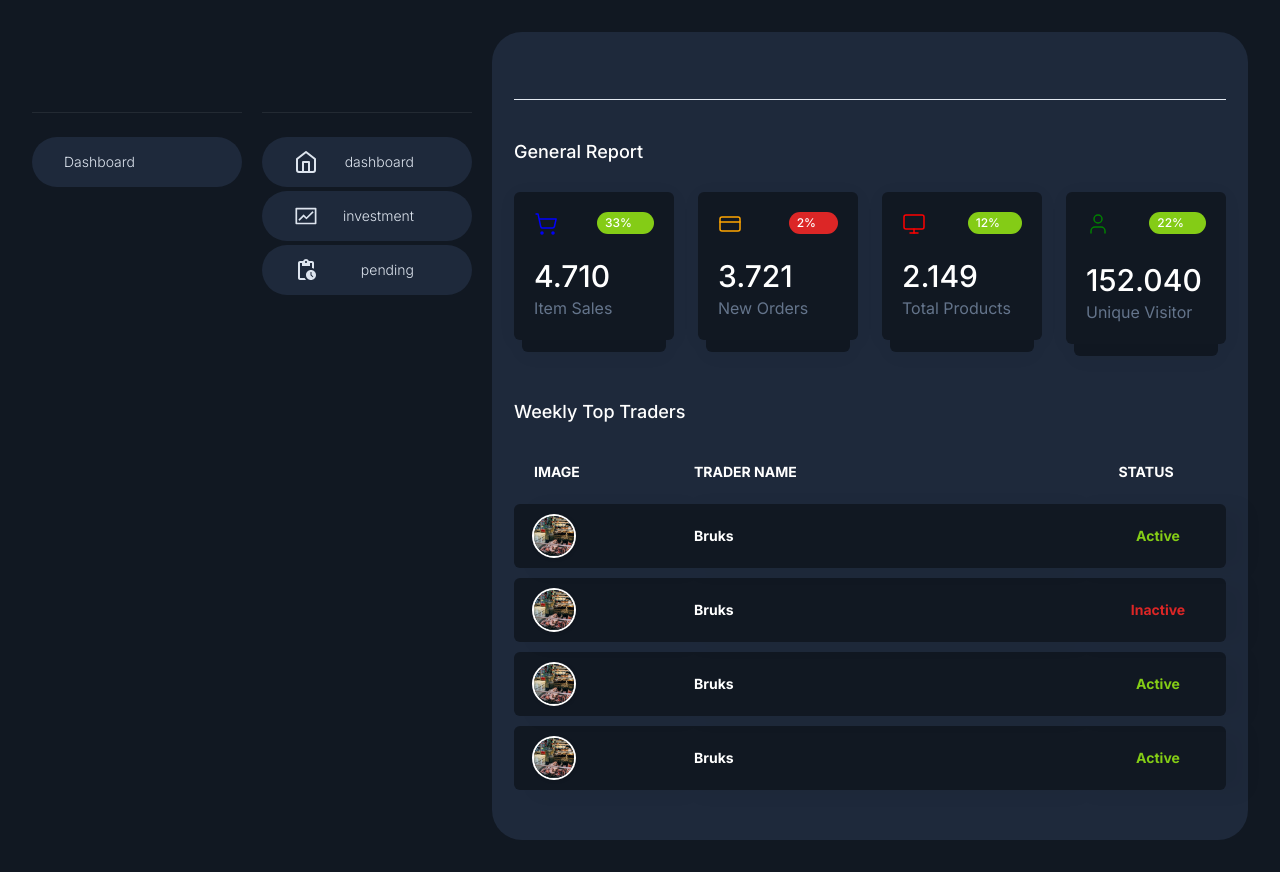
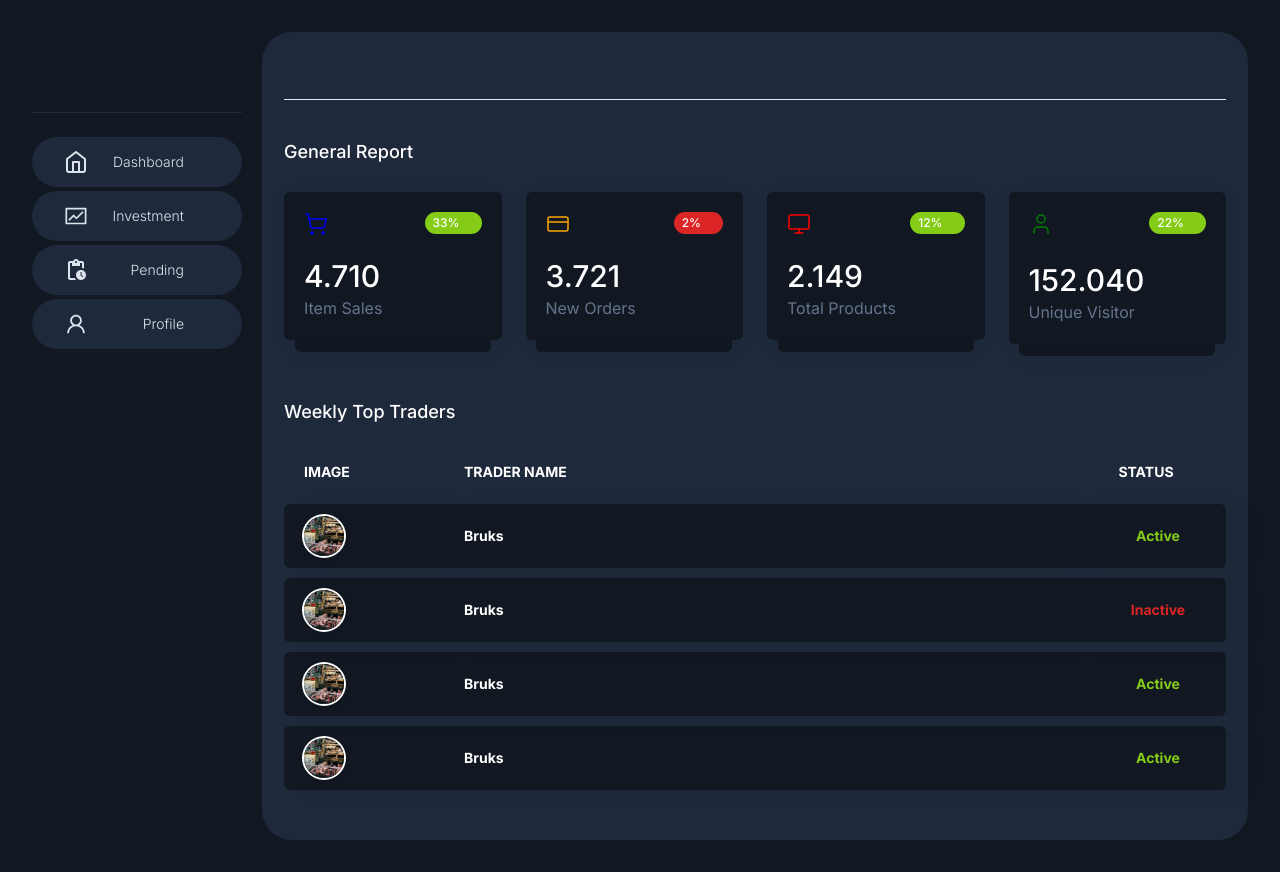
Before and after one commit to Bruksx/trading-app, a Next.js app: page /dashboard in a window 1280 px wide. Built offline with nearby package versions, Linux system fonts and the light colour scheme.

Commit message:
Fixes+++

```diff
--- a/src/app/dashboard/page.tsx
+++ b/src/app/dashboard/page.tsx
@@ -13,56 +13,6 @@ export default function Dashboard() {
 
     <MobileHeader/>
     <div className="flex mt-[4.7rem] md:mt-0">
-
-        <nav className="side-nav">
-            <a href="" className="intro-x flex items-center pl-5 pt-4">
-            <div className="mobile-header-container logo-dashboard flex items-center">
-          <img
-            src="/logo.png"
-            alt="Logo"
-            className="mobile-header-img dash h-12 mr-4 logo"
-          />
-          <p className="mobile-header-text company-name">LarvaTrade</p>
-        </div>
-            </a>
-            <div className="side-nav__devider my-6"></div>
-            <ul className='bg-black'>
-                <li>
-                    <a href="/dashboard" className="side-menu side-menu--active">
-                        <div className="side-menu__icon"> <i data-lucide="home"></i> </div>
-                        <div className="side-menu__title text-white font-bold">
-                            Dashboard
-                            <div className="side-menu__sub-icon transform rotate-180"> <i data-lucide="chevron-down"></i> </div>
-                        </div>
-                    </a>
-                </li>
-                <li>
-                    <a href="/investment" className="side-menu">
-                        <div className="side-menu__icon"> <i data-lucide="box"></i> </div>
-                        <div className="side-menu__title">
-                            Investment
-                            <div className="side-menu__sub-icon "> <i data-lucide="chevron-down"></i> </div>
-                        </div>
-                    </a>
-                </li>
-                <li>
-                    <a href="/pending" className="side-menu">
-                        <div className="side-menu__icon"> <i data-lucide="shopping-bag"></i> </div>
-                        <div className="side-menu__title">
-                            Pending
-                            <div className="side-menu__sub-icon "> <i data-lucide="chevron-down"></i> </div>
-                        </div>
-                    </a>
-                </li>
-                <li>
-                    <a href="/profile" className="side-menu">
-                        <div className="side-menu__icon"> <i data-lucide="inbox"></i> </div>
-                        <div className="side-menu__title"> Profile </div>
-                    </a>
-                </li>
-            </ul>
-        </nav>
-
         <DashboardNav/>
         <div className="content">
 
--- a/src/app/dashboardnav.js
+++ b/src/app/dashboardnav.js
@@ -2,6 +2,8 @@ import "./dashboard.css";
 import {FiHome} from "react-icons/fi"
 import {AiOutlineFund} from "react-icons/ai"
 import {MdOutlinePendingActions} from "react-icons/md"
+import {AiOutlineUser} from "react-icons/ai"
+
 import NavItem from "./navitem"
 
 export default function DashboardNav() {
@@ -19,9 +21,10 @@ export default function DashboardNav() {
       </a>
       <div className="side-nav__devider my-6"></div>
       <ul className="bg-black">
-        <NavItem navigateTo="/dashboard" title="dashboard" icon={<FiHome size={24}/>}/>
-        <NavItem navigateTo="/investment" title="investment" icon={<AiOutlineFund size={24}/>}/>
-        <NavItem navigateTo="/pending" title="pending" icon={<MdOutlinePendingActions size={24}/>} />
+        <NavItem navigateTo="/dashboard" title="Dashboard" icon={<FiHome size={24}/>}/>
+        <NavItem navigateTo="/investment" title="Investment" icon={<AiOutlineFund size={24}/>}/>
+        <NavItem navigateTo="/pending" title="Pending" icon={<MdOutlinePendingActions size={24}/>} />
+        <NavItem navigateTo="/profile" title="Profile" icon={<AiOutlineUser size={24}/>} />
       </ul>
     </nav>
   );
--- a/src/app/investment/page.tsx
+++ b/src/app/investment/page.tsx
@@ -13,54 +13,7 @@ export default function Investment() {
     <MobileHeader />
     <div className="flex mt-[4.7rem] md:mt-0">
 
-        <nav className="side-nav">
-            <a href="" className="intro-x flex items-center pl-5 pt-4">
-            <div className="mobile-header-container logo-dashboard flex items-center">
-          <img
-            src="/logo.png"
-            alt="Logo"
-            className="mobile-header-img dash h-12 mr-4 logo"
-          />
-          <p className="mobile-header-text company-name">LarvaTrade</p>
-        </div>
-            </a>
-            <div className="side-nav__devider my-6"></div>
-            <ul className='bg-black'>
-                <li>
-                    <a href="/dashboard" className="side-menu">
-                        <div className="side-menu__icon"> <i data-lucide="home"></i> </div>
-                        <div className="side-menu__title text-white font-bold">
-                            Dashboard
-                            <div className="side-menu__sub-icon transform rotate-180"> <i data-lucide="chevron-down"></i> </div>
-                        </div>
-                    </a>
-                </li>
-                <li>
-                    <a href="/investment" className="side-menu side-menu--active">
-                        <div className="side-menu__icon"> <i data-lucide="box"></i> </div>
-                        <div className="side-menu__title">
-                            Investment
-                            <div className="side-menu__sub-icon "> <i data-lucide="chevron-down"></i> </div>
-                        </div>
-                    </a>
-                </li>
-                <li>
-                    <a href="/pending" className="side-menu">
-                        <div className="side-menu__icon"> <i data-lucide="shopping-bag"></i> </div>
-                        <div className="side-menu__title">
-                            Pending
-                            <div className="side-menu__sub-icon "> <i data-lucide="chevron-down"></i> </div>
-                        </div>
-                    </a>
-                </li>
-                <li>
-                    <a href="/profile" className="side-menu">
-                        <div className="side-menu__icon"> <i data-lucide="inbox"></i> </div>
-                        <div className="side-menu__title"> Profile </div>
-                    </a>
-                </li>
-            </ul>
-        </nav>
+
         <DashboardNav/>
     <div className="content">
 
--- a/src/app/pending/page.tsx
+++ b/src/app/pending/page.tsx
@@ -13,55 +13,6 @@ export default function Pending() {
 
    <MobileHeader/>
     <div className="flex mt-[4.7rem] md:mt-0">
-
-        <nav className="side-nav">
-            <a href="" className="intro-x flex items-center pl-5 pt-4">
-            <div className="mobile-header-container logo-dashboard flex items-center">
-          <img
-            src="/logo.png"
-            alt="Logo"
-            className="mobile-header-img dash h-12 mr-4 logo"
-          />
-          <p className="mobile-header-text company-name">LarvaTrade</p>
-        </div>
-            </a>
-            <div className="side-nav__devider my-6"></div>
-            <ul className='bg-black'>
-                <li>
-                    <a href="/dashboard" className="side-menu">
-                        <div className="side-menu__icon"> <i data-lucide="home"></i> </div>
-                        <div className="side-menu__title text-white font-bold">
-                            Dashboard
-                            <div className="side-menu__sub-icon transform rotate-180"> <i data-lucide="chevron-down"></i> </div>
-                        </div>
-                    </a>
-                </li>
-                <li>
-                    <a href="/investment" className="side-menu">
-                        <div className="side-menu__icon"> <i data-lucide="box"></i> </div>
-                        <div className="side-menu__title">
-                            Investment
-                            <div className="side-menu__sub-icon "> <i data-lucide="chevron-down"></i> </div>
-                        </div>
-                    </a>
-                </li>
-                <li>
-                    <a href="/pending" className="side-menu side-menu--active">
-                        <div className="side-menu__icon"> <i data-lucide="shopping-bag"></i> </div>
-                        <div className="side-menu__title">
-                            Pending
-                            <div className="side-menu__sub-icon "> <i data-lucide="chevron-down"></i> </div>
-                        </div>
-                    </a>
-                </li>
-                <li>
-                    <a href="/profile" className="side-menu">
-                        <div className="side-menu__icon"> <i data-lucide="inbox"></i> </div>
-                        <div className="side-menu__title"> Profile </div>
-                    </a>
-                </li>
-            </ul>
-        </nav>
         <DashboardNav/>
 
         <div className="content">
--- a/src/app/profile/page.tsx
+++ b/src/app/profile/page.tsx
@@ -3,6 +3,7 @@ import Image from 'next/image';
 import "../dashboard.css";
 import React, { useEffect, useState } from 'react';
 import MobileHeader from "../mobile-header"
+import DashboardNav from '../dashboardnav';
 
 export default function Profile() {
 
@@ -10,56 +11,7 @@ export default function Profile() {
     <main className="py-5">
         <MobileHeader/>
     <div className="flex mt-[4.7rem] md:mt-0">
-
-        <nav className="side-nav">
-            <a href="" className="intro-x flex items-center pl-5 pt-4">
-            <div className="mobile-header-container logo-dashboard flex items-center">
-          <img
-            src="/logo.png"
-            alt="Logo"
-            className="mobile-header-img dash h-12 mr-4 logo"
-          />
-          <p className="mobile-header-text company-name">LarvaTrade</p>
-        </div>
-            </a>
-            <div className="side-nav__devider my-6"></div>
-            <ul className='bg-black'>
-                <li>
-                    <a href="/dashboard" className="side-menu">
-                        <div className="side-menu__icon"> <i data-lucide="home"></i> </div>
-                        <div className="side-menu__title text-white font-bold">
-                            Dashboard
-                            <div className="side-menu__sub-icon transform rotate-180"> <i data-lucide="chevron-down"></i> </div>
-                        </div>
-                    </a>
-                </li>
-                <li>
-                    <a href="/investment" className="side-menu">
-                        <div className="side-menu__icon"> <i data-lucide="box"></i> </div>
-                        <div className="side-menu__title">
-                            Investment
-                            <div className="side-menu__sub-icon "> <i data-lucide="chevron-down"></i> </div>
-                        </div>
-                    </a>
-                </li>
-                <li>
-                    <a href="/pending" className="side-menu">
-                        <div className="side-menu__icon"> <i data-lucide="shopping-bag"></i> </div>
-                        <div className="side-menu__title">
-                            Pending
-                            <div className="side-menu__sub-icon "> <i data-lucide="chevron-down"></i> </div>
-                        </div>
-                    </a>
-                </li>
-                <li>
-                    <a href="/profile" className="side-menu side-menu--active">
-                        <div className="side-menu__icon"> <i data-lucide="inbox"></i> </div>
-                        <div className="side-menu__title"> Profile </div>
-                    </a>
-                </li>
-            </ul>
-        </nav>
-
+    <DashboardNav/>
         <div className="content">
 
             <div className="top-bar">
```
